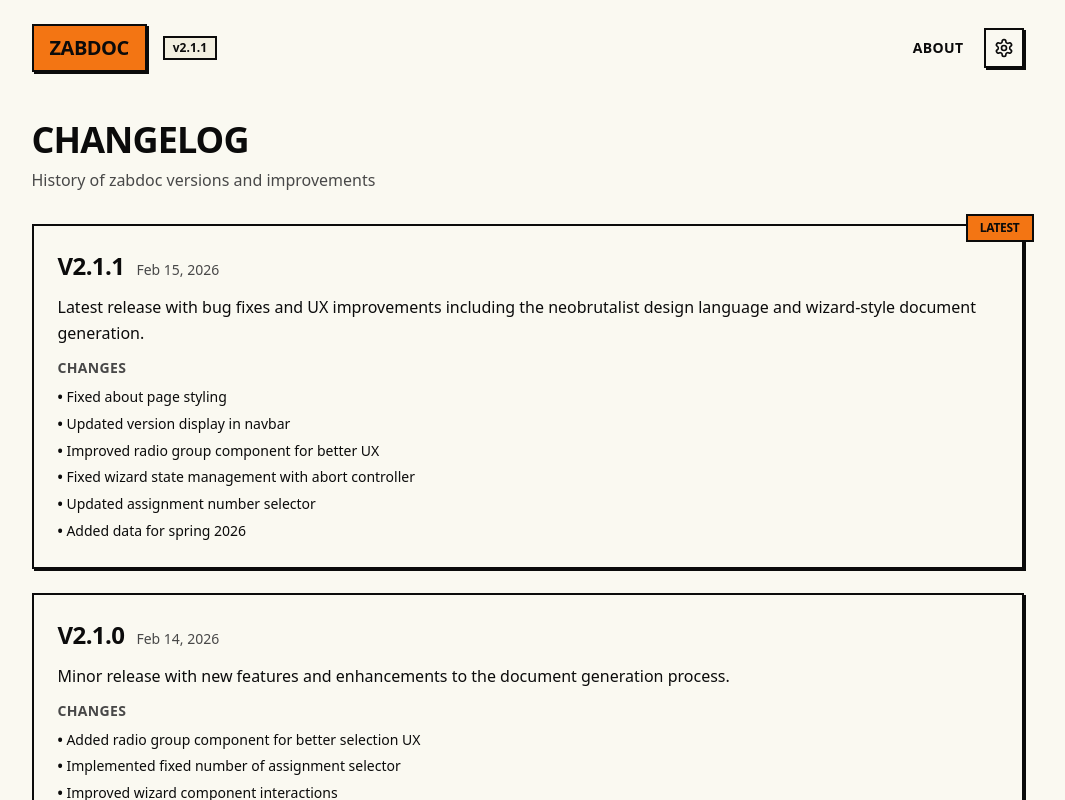
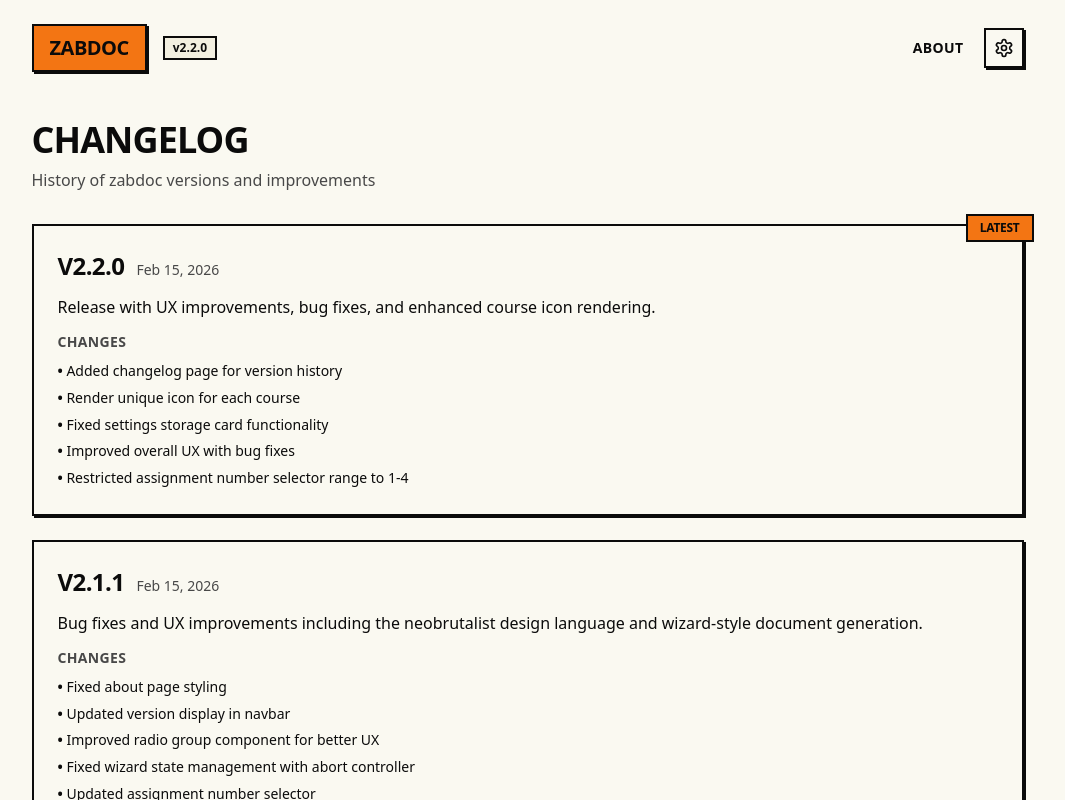
Before and after one commit to hammadmajid/zabdoc, a SvelteKit app in the folder worker/: page /changelog in a window 1280 px wide. Shown: the top 800 px of the page, without its empty margins (105-1170 px from the left). Built offline with nearby package versions, Linux system fonts and the light colour scheme.

Commit message:
bump version to v2.2.0

```diff
--- a/worker/src/routes/+layout.svelte
+++ b/worker/src/routes/+layout.svelte
@@ -46,7 +46,7 @@
                     href="/changelog"
                     class="bg-muted px-2 py-0.5 neo-border-sm text-xs font-bold hover:bg-primary transition-colors"
                 >
-                    v2.1.1
+                    v2.2.0
                 </a>
             </nav>
             <nav class="flex items-center gap-2">
--- a/worker/src/routes/changelog/+page.svelte
+++ b/worker/src/routes/changelog/+page.svelte
@@ -17,10 +17,23 @@
 
     const changelog: ChangelogEntry[] = [
         {
+            version: "2.2.0",
+            date: "2026-02-15",
+            description:
+                "Release with UX improvements, bug fixes, and enhanced course icon rendering.",
+            changes: [
+                "Added changelog page for version history",
+                "Render unique icon for each course",
+                "Fixed settings storage card functionality",
+                "Improved overall UX with bug fixes",
+                "Restricted assignment number selector range to 1-4"
+            ]
+        },
+        {
             version: "2.1.1",
             date: "2026-02-15",
             description:
-                "Latest release with bug fixes and UX improvements including the neobrutalist design language and wizard-style document generation.",
+                "Bug fixes and UX improvements including the neobrutalist design language and wizard-style document generation.",
             changes: [
                 "Fixed about page styling",
                 "Updated version display in navbar",
```
